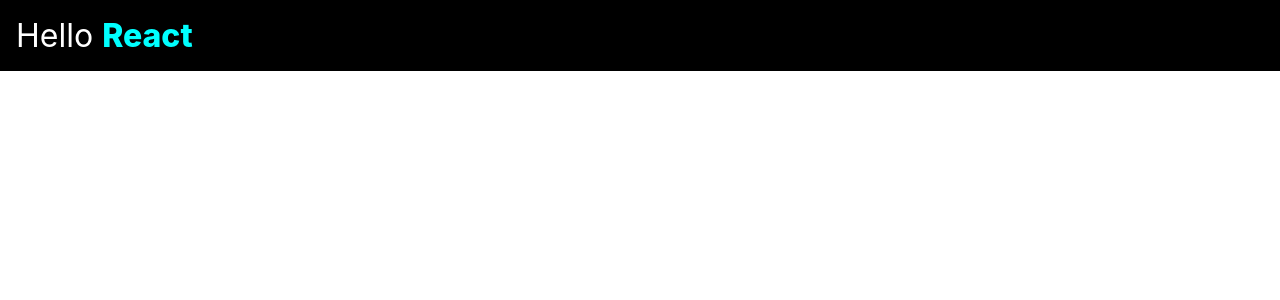
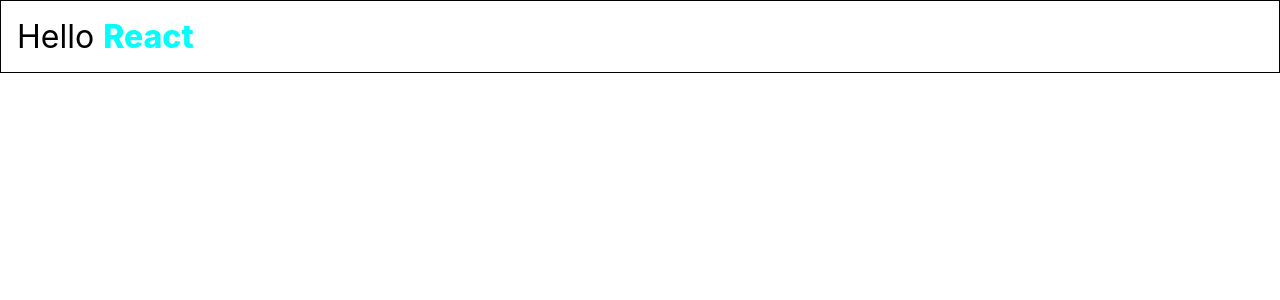
Before and after one commit to 8c6t/react_textbook, a React app in the folder ch09/styling-react/: page / in a window 1280 px wide. Shown: the top 300 px of the page. Built offline with nearby package versions, Linux system fonts and the light colour scheme.

Commit message:
Modify: #9.3.2 Sass와 함께 사용하기
사용 컴포넌트 변경: CSSModule -> MyComponent.
props 변수명 변경: inverted -> isInverted.
className 파라미터 정상 적용.

```diff
--- a/ch09/styling-react/src/App.js
+++ b/ch09/styling-react/src/App.js
@@ -4,7 +4,7 @@
 class App extends Component {
   render() {
     return (
-      <MyComponent inverted={false} theme='something' />
+      <MyComponent isInverted={true} theme='something' />
     );
   }
 }
--- a/ch09/styling-react/src/CSSModule.js
+++ b/ch09/styling-react/src/CSSModule.js
@@ -1,5 +1,5 @@
 import React from 'react';
-import styles from './CSSModule.module.scss';
+import styles from './CSSModule.module.css';
 
 const CSSModule = () => {
   return (
--- a/ch09/styling-react/src/MyComponent.js
+++ b/ch09/styling-react/src/MyComponent.js
@@ -1,6 +1,6 @@
 import React from 'react';
 import classNames from 'classnames/bind';
-import styles from './CSSModule.module.css';
+import styles from './CSSModule.module.scss';
 
 const cx = classNames.bind(styles);
 
@@ -14,9 +14,9 @@
   classNames('one', myClass, { myCondition: true }); // 'one hello myCondition'
 */
 
-const MyComponent = ({ inverted, theme }) => {
+const MyComponent = ({ isInverted, theme }) => {
   return (
-    <div className={cx('wrapper', inverted)}>
+    <div className={cx('wrapper', { 'inverted' : isInverted } )}>
       Hello <span className={cx(theme)}>React</span>
     </div>
   )
```
